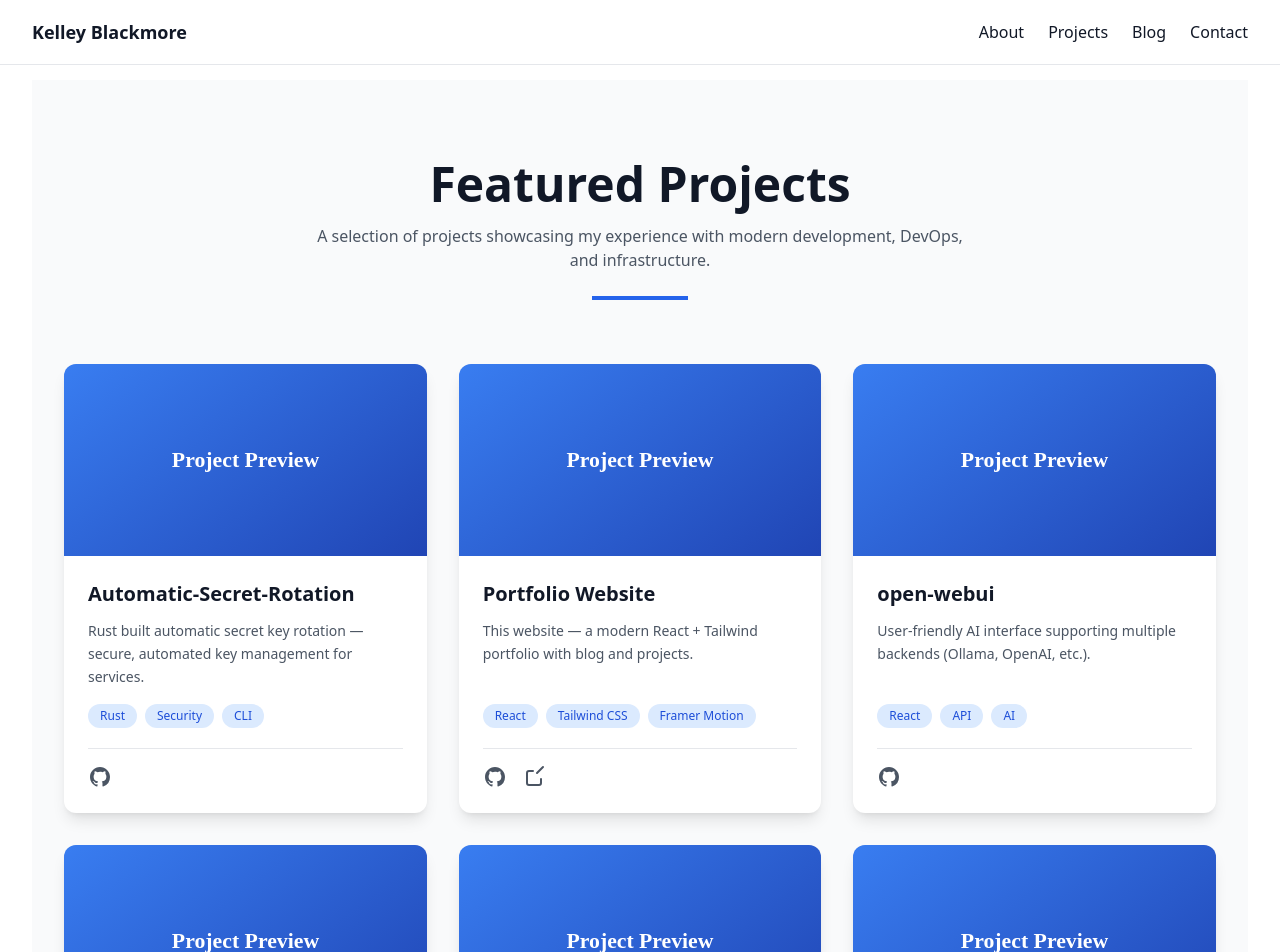
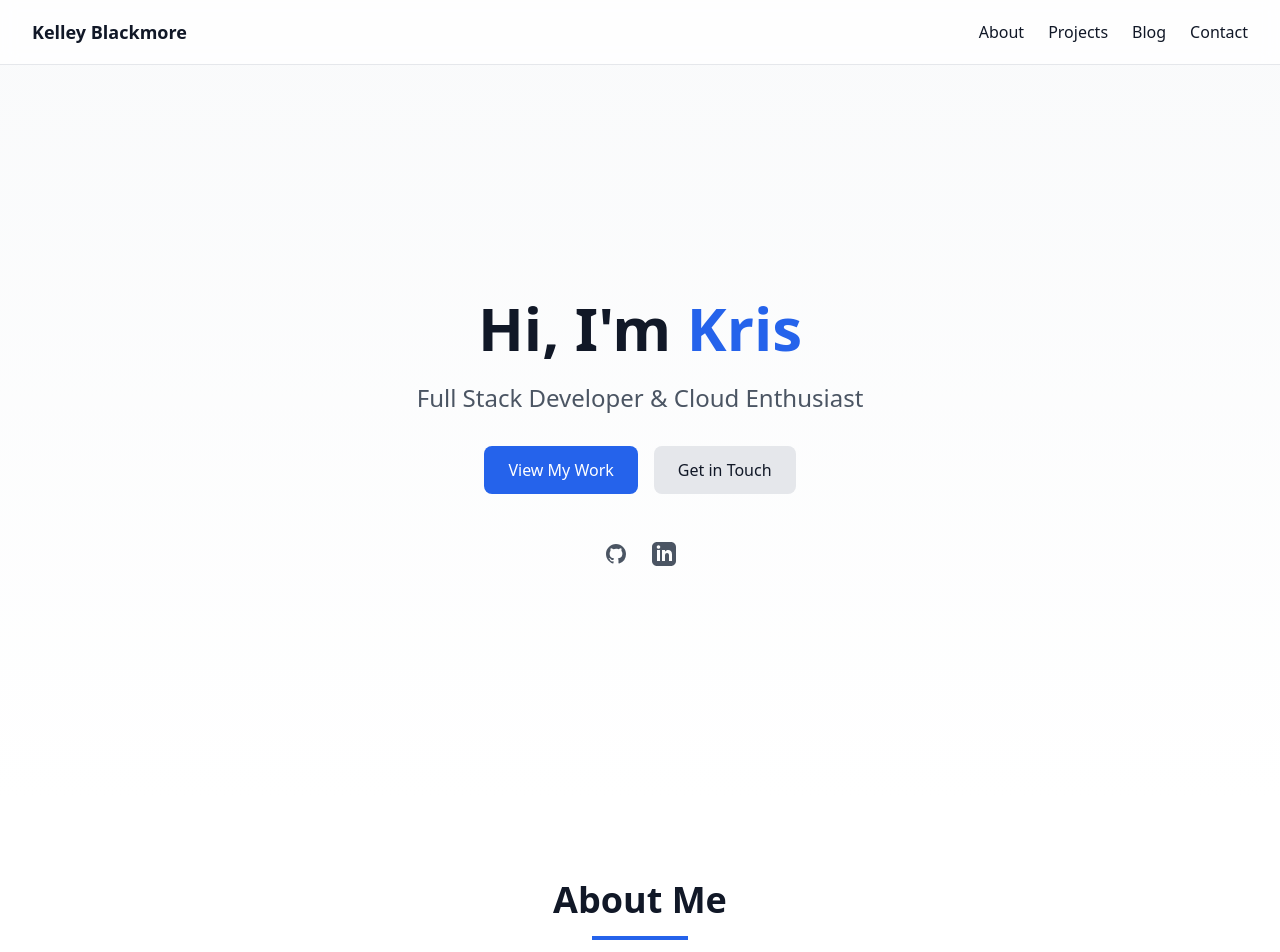
Before and after one commit to kelleyblackmore/kelleyblackmore.github.io, a React (Create React App) app: page /projects in a window 1280 px wide. Shown: the top 952 px of the page. Built offline with nearby package versions, Linux system fonts and the light colour scheme.

Commit message:
Switch to HashRouter for GitHub Pages compatibility and fix routing

```diff
--- a/src/App.js
+++ b/src/App.js
@@ -16,10 +16,10 @@ function App() {
         <nav className="max-w-7xl mx-auto px-4 sm:px-6 lg:px-8 h-16 flex items-center justify-between">
           <Link to="/" className="font-bold text-lg">Kelley Blackmore</Link>
           <div className="space-x-6">
-            <Link to={"/#about"} className="hover:text-blue-600">About</Link>
-            <Link to={"/#projects"} className="hover:text-blue-600">Projects</Link>
+            <a href="#about" className="hover:text-blue-600">About</a>
+            <a href="#projects" className="hover:text-blue-600">Projects</a>
             <Link to="/blog" className="hover:text-blue-600">Blog</Link>
-            <Link to={"/#contact"} className="hover:text-blue-600">Contact</Link>
+            <a href="#contact" className="hover:text-blue-600">Contact</a>
           </div>
         </nav>
       </header>
--- a/src/index.js
+++ b/src/index.js
@@ -1,6 +1,6 @@
 import React from 'react';
 import { createRoot } from 'react-dom/client';
-import { BrowserRouter } from 'react-router-dom';
+import { HashRouter } from 'react-router-dom';
 
 // Buffer polyfill for libs that expect Node core modules
 try {
@@ -15,7 +15,7 @@ import './index.css';
 const container = document.getElementById('root');
 const root = createRoot(container);
 root.render(
-	<BrowserRouter>
+	<HashRouter>
 		<App />
-	</BrowserRouter>
+	</HashRouter>
 );
```
